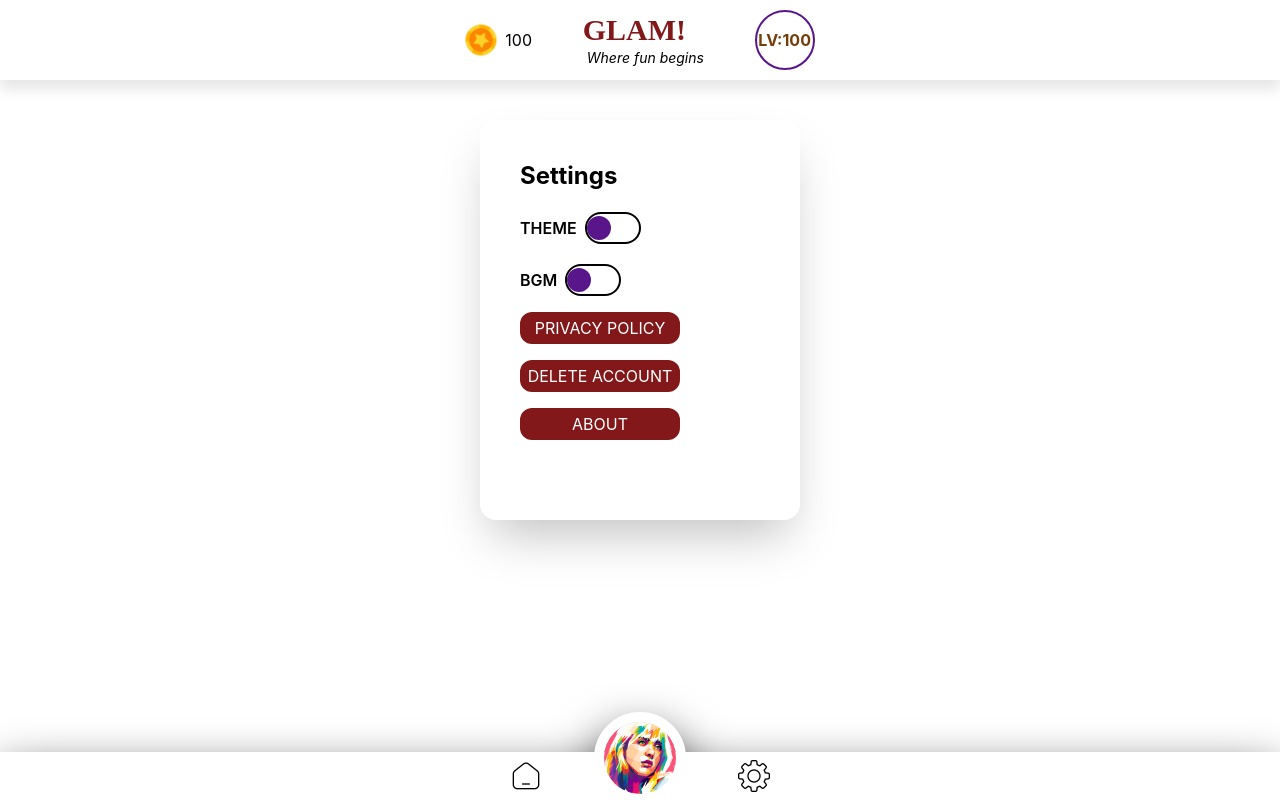
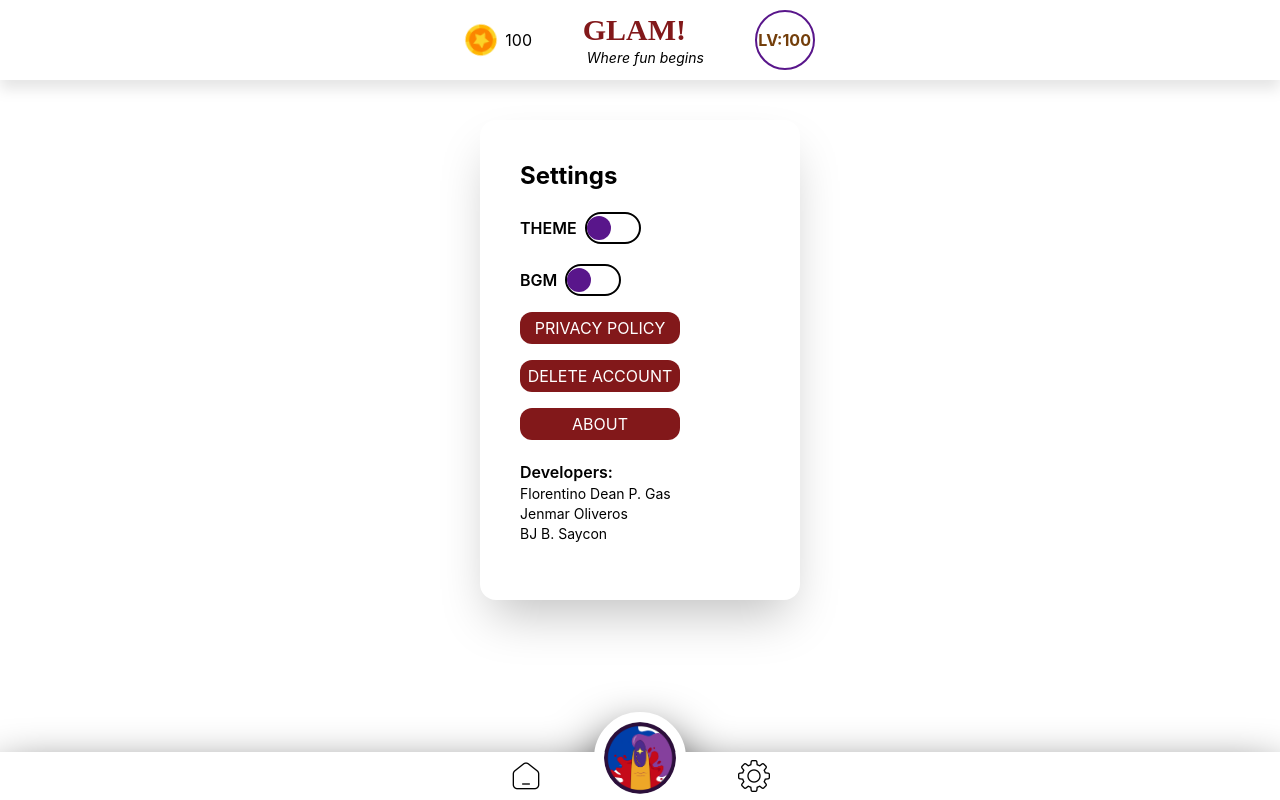
Before and after one commit to D3ANZX/glam-liveweb-test, a React (Vite) app in the folder client/: page /settings in a window 1280 px wide. Built offline with nearby package versions, Linux system fonts and the light colour scheme.

Commit message:
Logo update, done SPA Routes

```diff
--- a/client/index.html
+++ b/client/index.html
@@ -2,9 +2,9 @@
 <html lang="en" draggable="false">
   <head>
     <meta charset="UTF-8" />
-    <link rel="icon" type="image/svg+xml" href="/favicon.svg" />
+    <link rel="icon" href="/src/assets/ico.png" />
     <meta name="viewport" content="width=device-width, initial-scale=1.0, maximum-scale=1.0, user-scalable=no" />
-    <title>client</title>
+    <title>Glam!</title>
   </head>
   <body>
     <div id="root"></div>
--- a/client/src/Settings.tsx
+++ b/client/src/Settings.tsx
@@ -5,7 +5,7 @@ function Settings(){
     const [isToggled, setToggle] = useState(false);
     return(
         <div className="mt-30 w-screen flex justify-center max-w-screen ">
-            <div className="rounded-2xl w-80 h-100 p-10 shadow-2xl">
+            <div className="rounded-2xl w-80 h-120 p-10 shadow-2xl">
                 <h1 className='font-bold text-2xl'>Settings</h1>
 
                 <div className="flex w-full">
@@ -31,6 +31,12 @@ function Settings(){
                 <button className='mt-4 bg-red-900 text-white w-40 h-8 rounded-xl'>DELETE ACCOUNT</button>
                 <button className='mt-4 bg-red-900 text-white w-40 h-8 rounded-xl'>ABOUT</button>
 
+                <div className="mt-5">
+                    <p className='text-l font-semibold'>Developers:</p>
+                    <p className='text-sm'>Florentino Dean P. Gas</p>
+                    <p className='text-sm'>Jenmar Oliveros</p>
+                    <p className='text-sm'>BJ B. Saycon</p>
+                </div>
             </div>
         </div>
     );
--- a/client/src/components/BottomNav.tsx
+++ b/client/src/components/BottomNav.tsx
@@ -1,6 +1,7 @@
 import './cstyles.css'
 import home from '../assets/home.png'
 import settings from '../assets/settings.png'
+import logo from '../assets/ico.png'
 import b_eilish from '../assets/profilePics/billie_eilish.png'
 import { BrowserRouter, Routes, Route, Link } from 'react-router-dom'
 import Homepage from '../Homepage'
@@ -12,7 +13,7 @@ function BottomNav(){
             <div className="w-screen h-12 fixed bottom-0 bg-white flex justify-center items-center drop-shadow-2xl  drop-shadow-black z-10">
                 <div className="w-65 flex justify-between gap-10">
                         <button><Link to='/'><img src={home} alt="" className='w-8 h-8'/></Link></button>
-                        <button><Link to='/account'><img src={b_eilish} alt="" className='rounded-full h-23 w-23 border-10 border-white mb-9'/></Link></button>
+                        <button><Link to='/account'><img src={logo} alt="" className='rounded-full h-23 w-23 border-10 border-white mb-9'/></Link></button>
                         <button><Link to='/settings'><img src={settings} alt="" className='w-8 h-8'/></Link></button>
                 </div>
             </div>
```
Also changed, not shown: client/src/assets/ico.png (added).
